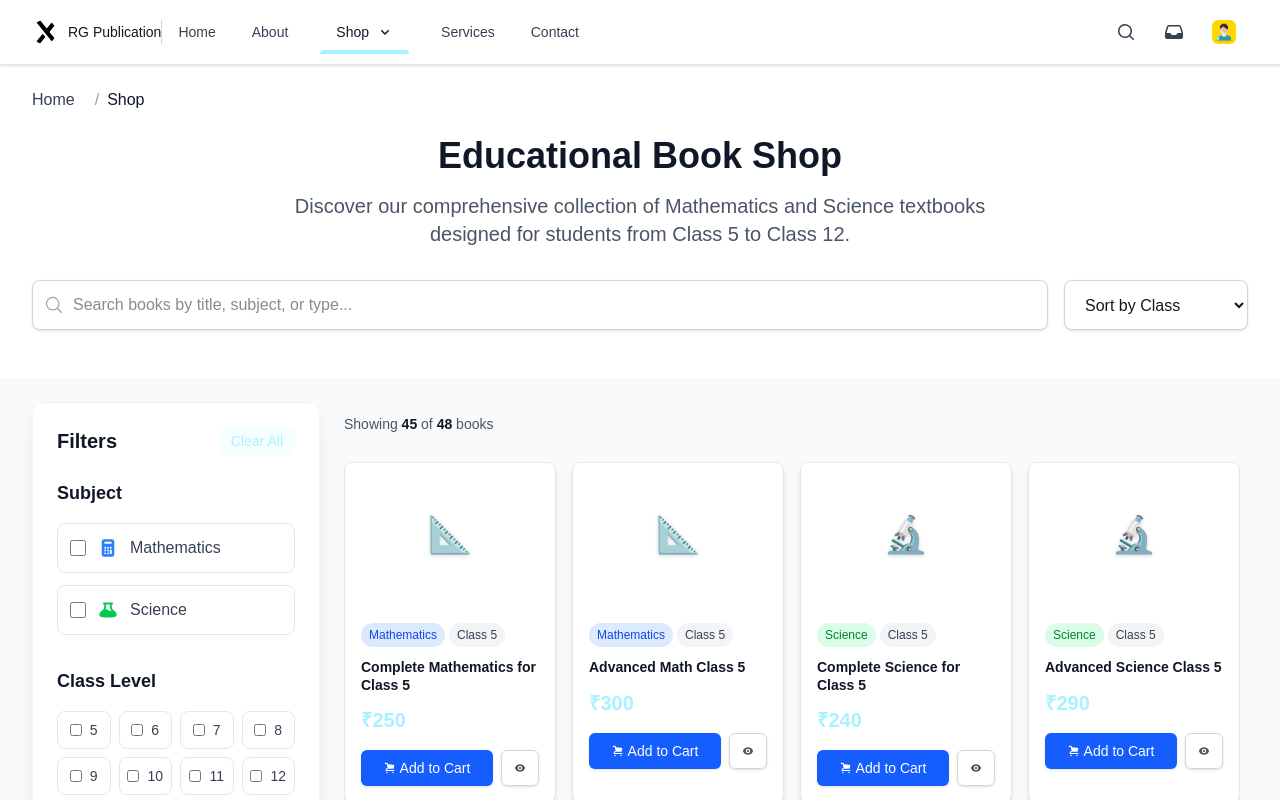
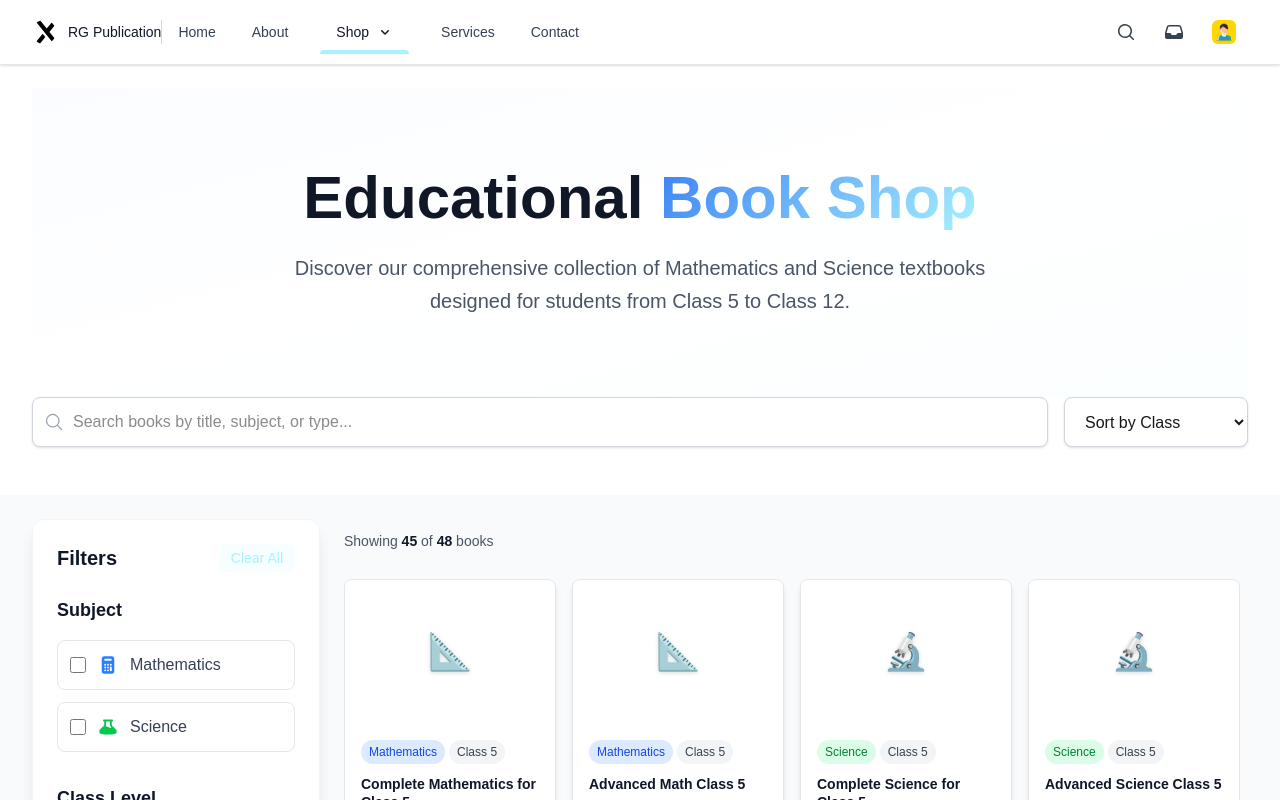
Before and after one commit to Yugank-yadav/rg-publication, a Next.js app: page /shop in a window 1280 px wide. Shown: the top 800 px of the page. Built offline with nearby package versions, Linux system fonts and the light colour scheme.

Commit message:
shop page header fix

```diff
--- a/app/shop/page.js
+++ b/app/shop/page.js
@@ -591,44 +591,40 @@ export default function ShopPage() {
       <div className="bg-white">
         <div className="max-w-7xl mx-auto px-4 sm:px-6 lg:px-8 py-6">
           {/* Breadcrumb */}
-          <nav className="flex mb-6" aria-label="Breadcrumb">
-            <ol className="inline-flex items-center space-x-1 md:space-x-3">
-              <li className="inline-flex items-center">
-                <Link
-                  href="/"
-                  className="text-gray-700 hover:text-gray-900 transition-colors"
-                >
-                  Home
-                </Link>
-              </li>
-              <li>
-                <div className="flex items-center">
-                  <span className="mx-2 text-gray-400">/</span>
-                  <span className="text-gray-900 font-medium">Shop</span>
-                </div>
-              </li>
-            </ol>
-          </nav>
 
           {/* Header */}
-          <div className="text-center mb-8">
+          <section className="relative bg-gradient-to-br from-blue-50/30 via-white to-cyan-50/20 py-20">
+            <div className="max-w-7xl mx-auto px-4 sm:px-6 lg:px-8">
+              <div className="text-center">
                 <motion.h1
+                  className="text-4xl lg:text-6xl font-bold text-gray-900 mb-6"
                   initial={{ opacity: 0, y: 20 }}
                   animate={{ opacity: 1, y: 0 }}
-              className="text-4xl font-bold text-gray-900 mb-4"
+                  transition={{ duration: 0.8 }}
                 >
-              Educational Book Shop
+                  Educational{" "}
+                  <span
+                    className="text-transparent bg-clip-text bg-gradient-to-r from-blue-600 to-cyan-400"
+                    style={{
+                      backgroundImage: `linear-gradient(135deg, #3b82f6 0%, #a8f1ff 100%)`,
+                    }}
+                  >
+                    Book Shop
+                  </span>
                 </motion.h1>
                 <motion.p
+                  className="text-xl text-gray-600 max-w-3xl mx-auto leading-relaxed"
                   initial={{ opacity: 0, y: 20 }}
                   animate={{ opacity: 1, y: 0 }}
-              transition={{ delay: 0.1 }}
-              className="text-xl text-gray-600 max-w-3xl mx-auto"
+                  transition={{ duration: 0.8, delay: 0.2 }}
                 >
-              Discover our comprehensive collection of Mathematics and Science
-              textbooks designed for students from Class 5 to Class 12.
+                  Discover our comprehensive collection of Mathematics and
+                  Science textbooks designed for students from Class 5 to Class
+                  12.
                 </motion.p>
               </div>
+            </div>
+          </section>
 
           {/* Search and Sort Bar */}
           <div className="flex flex-col sm:flex-row gap-4 mb-6">
```
Lines whose indentation alone changed are shown as unchanged.
